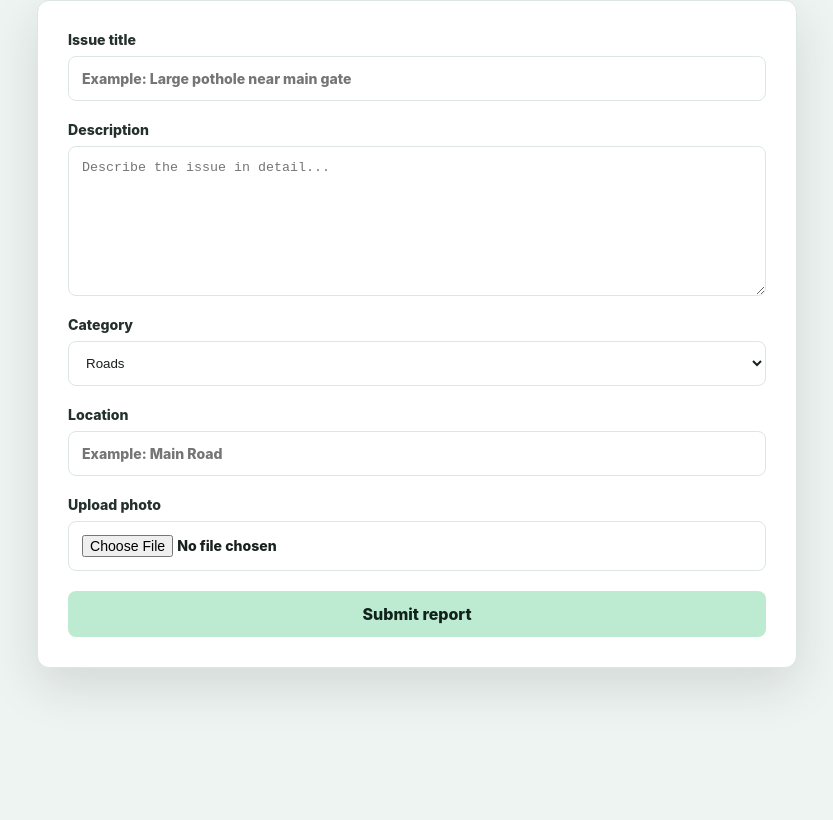
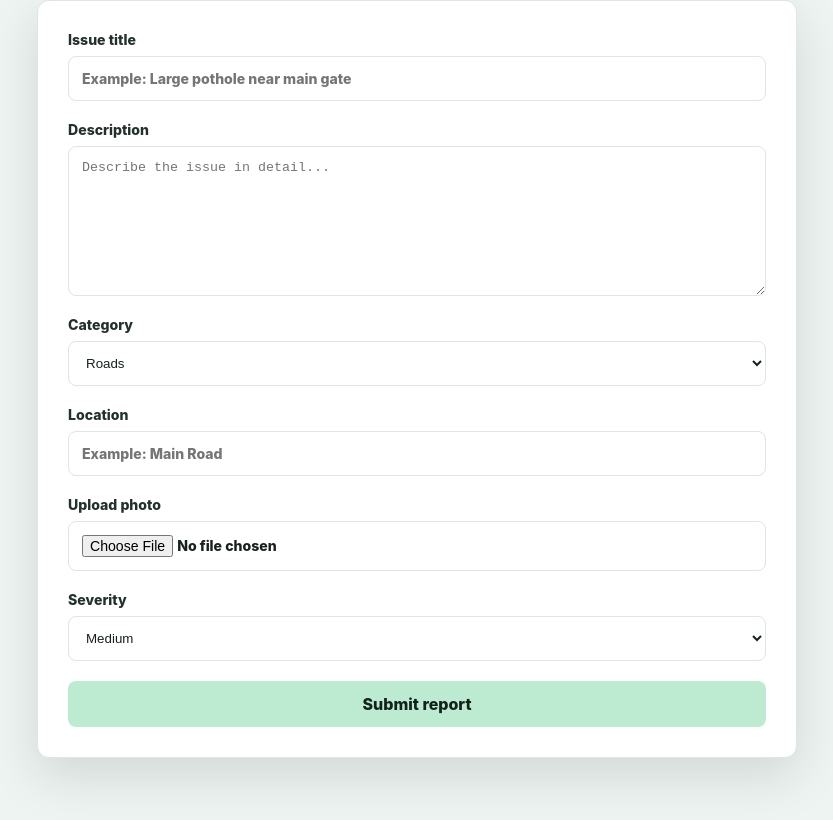
Before and after one commit to aditianya/Civic-Connect-AI, a React (Vite) app: page /report in a window 1280 px wide. Shown: the part 346-1166 px from the top of the page, without its empty margins (223-1056 px from the left). Before the commit the page ends 1114 px from the top, so only its background shows below. Built offline with nearby package versions, Linux system fonts and the light colour scheme; no server answers; sample sign-in values are in the browser's storage.

Commit message:
added report severity

```diff
--- a/src/pages/Report.jsx
+++ b/src/pages/Report.jsx
@@ -10,6 +10,7 @@ function Report() {
   const [location, setLocation] = useState("");
   const [image, setImage] = useState(null);
   const [loading, setLoading] = useState(false);
+  const [severity, setSeverity] = useState("Medium");
 
   const handleSubmit = async (e) => {
     e.preventDefault();
@@ -50,6 +51,9 @@ function Report() {
         imageUrl: cloudinaryData.secure_url,
         userId: auth.currentUser?.uid || null,
         status: "Pending",
+        severity: severity,
+        aiCategory: category,
+        aiProcessed: false,
         createdAt: serverTimestamp(),
       });
 
@@ -145,6 +149,15 @@ function Report() {
               required
             />
           </label>
+          <label>Severity
+            <select
+            value={severity}
+            onChange={(e) => setSeverity(e.target.value)}>
+              <option value="Low">Low</option>
+              <option value="Medium">Medium</option>
+              <option value="High">High</option>
+            </select>
+          </label>
 
           <button
             className="button button--primary"
```
